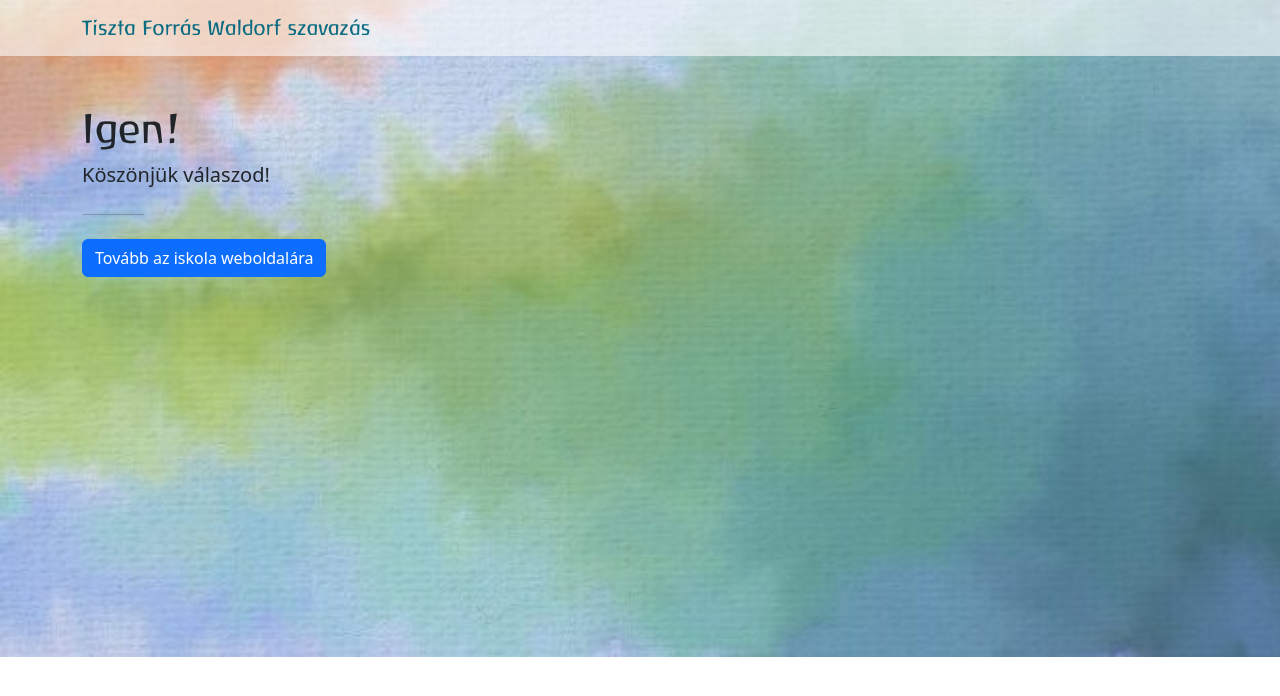
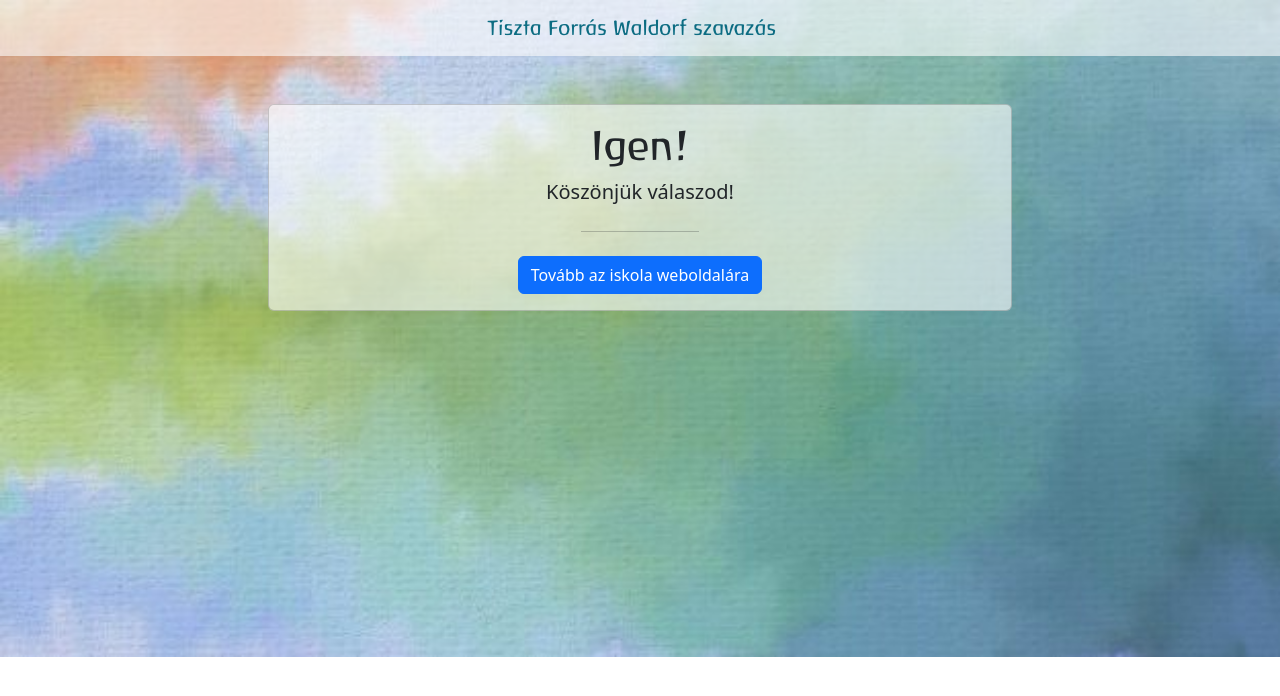
Before and after one commit to nagypite/newsletter-poll, a plain HTML site: page pages/igen.html in a window 1280 px wide. Drawn offline with nearby package versions, Linux system fonts and the light colour scheme.

Commit message:
add centered card to poll and index pages

```diff
--- a/pages/igen.html
+++ b/pages/igen.html
@@ -33,10 +33,16 @@
       h1 {
         font-family: "BAAR ANTROPOS FONT FONT";
       }
+      div.card {
+        background-color: rgba(255,255,255,0.6) !important;
+      }
+      nav.navbar-center > .container {
+        justify-content: center;
+      }
     </style>
   </head>
   <body>
-    <nav class="navbar navbar-expand-lg">
+    <nav class="navbar navbar-expand-lg navbar-center">
       <div class="container">
         <a class="navbar-brand" href="#">Tiszta Forrás Waldorf szavazás</a>
         <button class="navbar-toggler" type="button" data-bs-toggle="collapse" data-bs-target="#navbarSupportedContent" aria-controls="navbarSupportedContent" aria-expanded="false" aria-label="Toggle navigation">
@@ -45,14 +51,18 @@
       </div>
     </nav>
 
-    <div class="container my-5">
-      <h1>Igen!</h1>
-      <div class="col-lg-8 px-0">
-        <p class="fs-5">Köszönjük válaszod!</p>
+    <div class="container my-5 text-center">
+      <div class="col-lg-8 px-0 offset-lg-2">
+        <div class="card">
+          <div class="card-body">
+            <h1>Igen!</h1>
+            <p class="fs-5">Köszönjük válaszod!</p>
 
-        <hr class="col-1 my-4">
+            <hr class="col-2 offset-5 my-4">
 
-        <a href="https://felegyhaziwaldorf.hu/" class="btn btn-primary">Tovább az iskola weboldalára</a>
+            <a href="https://felegyhaziwaldorf.hu/" class="btn btn-primary">Tovább az iskola weboldalára</a>
+          </div>
+        </div>
       </div>
     </div>
 
```
Also changed, not shown: pages/index.html (+16 -6 lines), pages/nem.html (+16 -6 lines).
